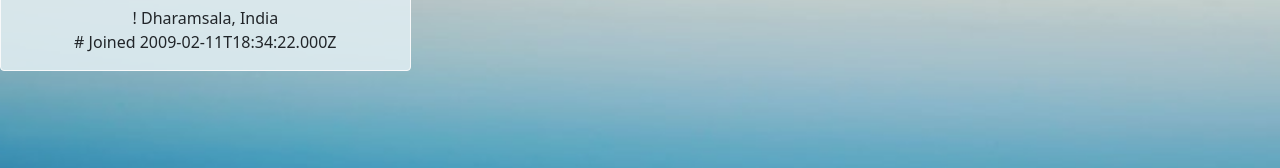
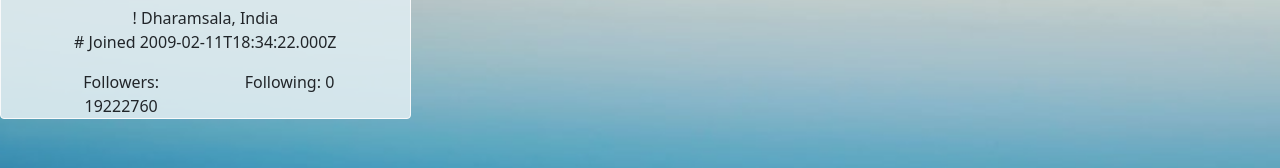
Before and after one commit to millertim83/Twitter-Showcase-App, a React (Create React App) app in the folder client/: page /Favorites in a window 1280 px wide. Shown: the part 587-755 px from the top of the page. Built offline with nearby package versions, Linux system fonts and the light colour scheme; the HTML template or start-up script is replaced by a standard one.

Commit message:
added follow info to user card

```diff
--- a/client/src/Components/UserCard.js
+++ b/client/src/Components/UserCard.js
@@ -47,6 +47,14 @@ export default function UserCard({userInfo})  {
                         <p id="join">{`# Joined`} {userData.data.created_at}</p>
                     </div>
                 </div>
+                <div className="row justify-content-around">
+                    <div className="col-5">
+                        {`Followers: ${userData.data.public_metrics.followers_count}`}
+                    </div>
+                    <div className="col-5">
+                        {`Following: ${userData.data.public_metrics.following_count}`}
+                    </div>
+                </div>
 
             </div>
     )
```
